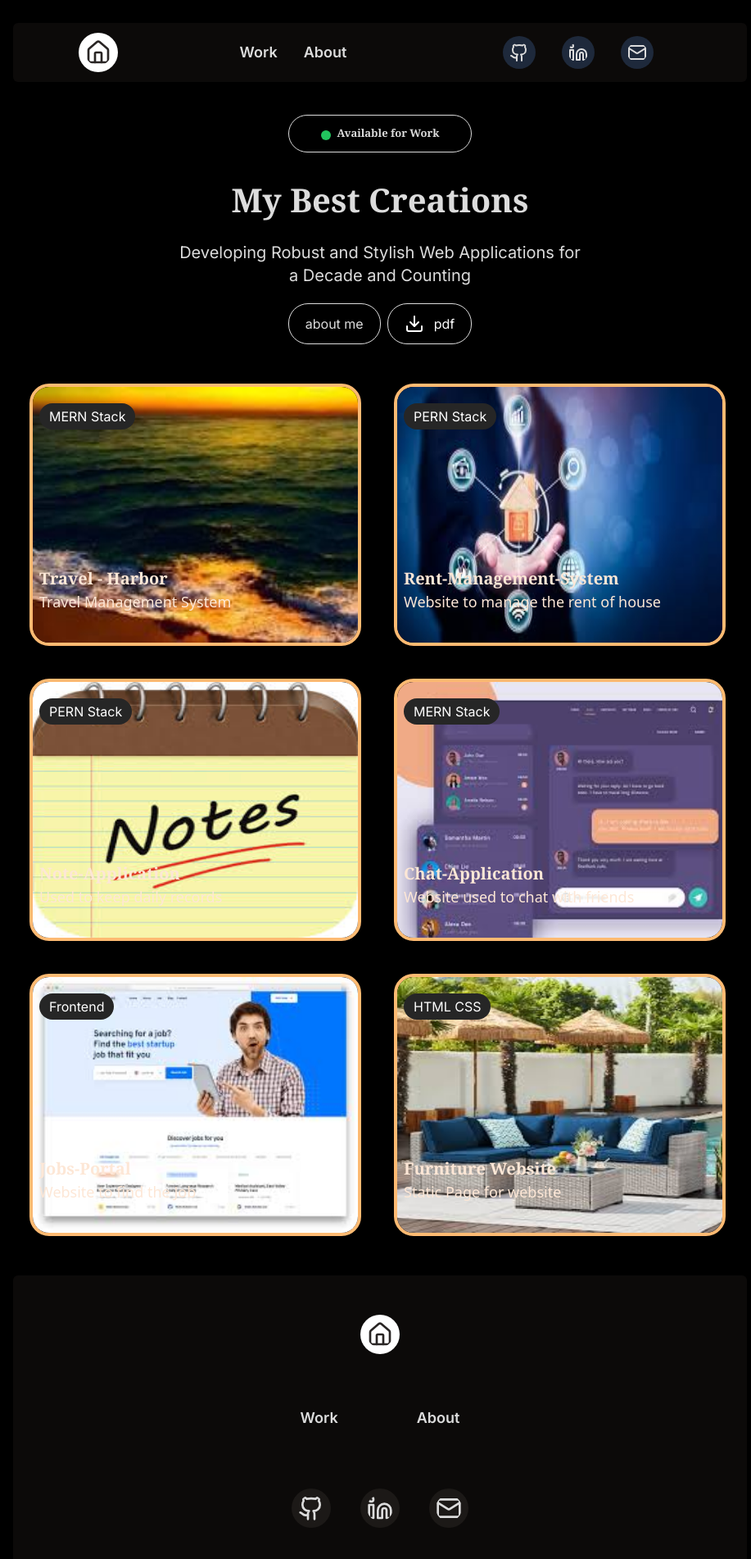
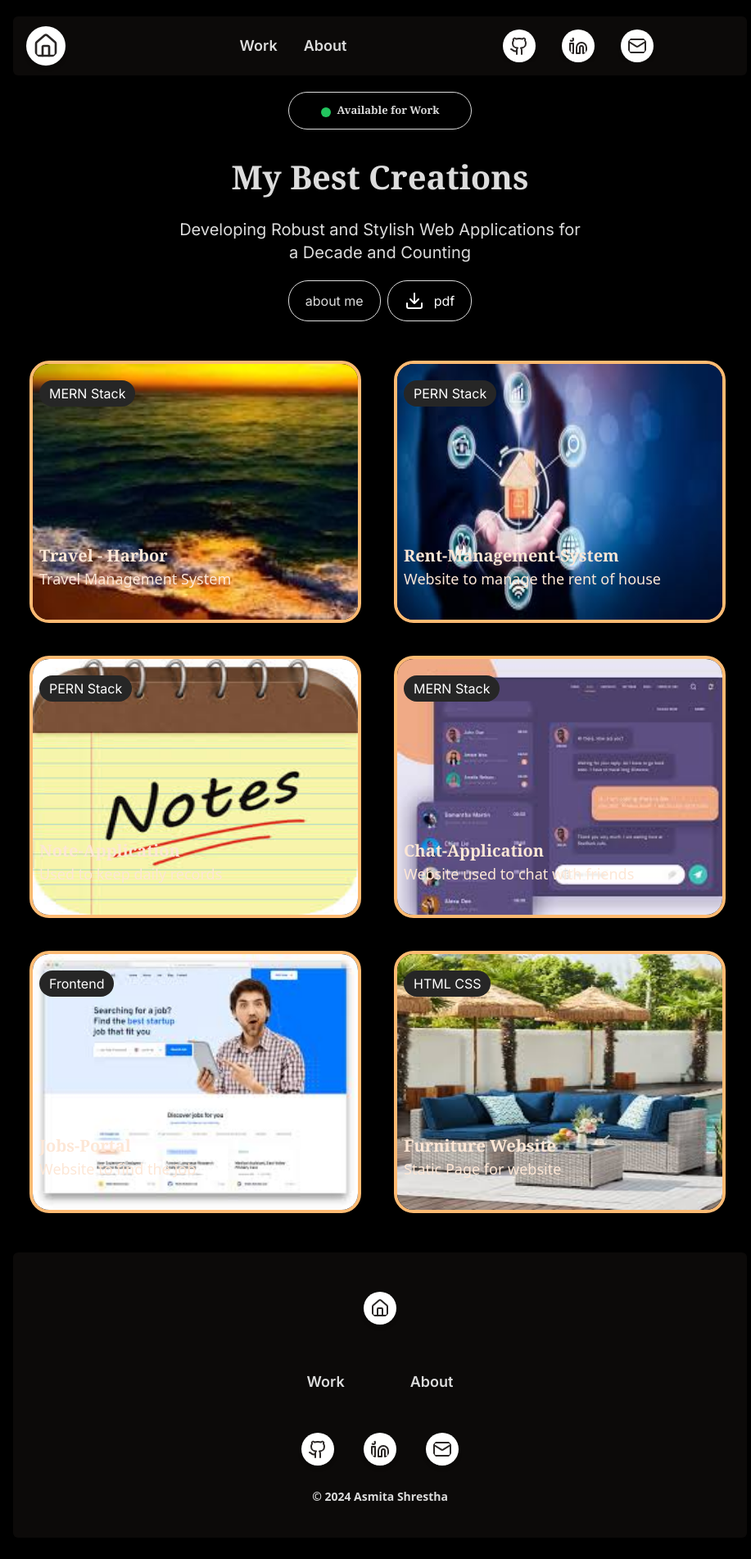
Before and after one commit to asmitashrestha/Portfolio, a Next.js app: page /works in a window 1280 px wide. Shown: the top 1902 px of the page at 82% size, without its empty margins (176-1093 px from the left). Built offline with nearby package versions, Linux system fonts and the light colour scheme.

Commit message:
update: header and footer css

```diff
--- a/src/components/Footer/Footer.tsx
+++ b/src/components/Footer/Footer.tsx
@@ -1,88 +1,100 @@
-"use client";
+// import { Github, Home, Linkedin, Mail } from "lucide-react";
+// import Link from "next/link";
 
-import { Github, Home, Linkedin, Mail, Menu } from "lucide-react";
+// export default function Footer() {
+//   return (
+//     <div className="bg-stone-950 mt-7 mx-auto max-w-sm md:max-w-4xl container relative flex flex-col overflow-hidden px-[16px] pt-3 justify-center items-center rounded-md">
+//       <Link href="/" className="flex pt-9 items-center whitespace-nowrap text-2xl font-black">
+//         <span className="mx-auto">
+//           <Home className="text-stone-800 hover:text-slate-700 bg-white h-10 w-10 p-2 rounded-full shadow-md" />
+//         </span>
+//       </Link>
+
+//       <nav aria-label="Footer Navigation" className="peer-checked:pt-8 peer-checked:max-h-60 flex max-h-0 w-full mx-auto items-center overflow-hidden transition-all lg:max-h-full flex-row py-9">
+//         <ul className="flex w-full items-center space-y-2 flex-row pt-7 justify-center lg:space-y-0">
+//           <li className="px-10">
+//             <Link className="rounded text-lg font-semibold text-gray hover:text-white transition focus:outline-none focus:ring-1 focus:ring-blue-700 focus:ring-offset-2" href="/work">
+//               Work
+//             </Link>
+//           </li>
+//           <li className="px-10">
+//             <Link className="rounded text-lg font-semibold text-gray hover:text-white transition focus:outline-none focus:ring-1 focus:ring-blue-700 focus:ring-offset-2" href="/about">
+//               About
+//             </Link>
+//           </li>
+//         </ul>
+//       </nav>
+
+//       <nav aria-label="Footer Navigation" className="peer-checked:pt-8 mx-auto peer-checked:max-h-60 flex pb-20 w-full mt-9 items-center overflow-hidden transition-all max-h-full flex-row">
+//         <ul className="flex w-full items-center flex-row justify-center space-y-0">
+//           <li className="lg:mr-9 mr-6">
+//             <Link className="rounded-full text-lg font-semibold text-gray hover:text-white transition focus:outline-none focus:ring-1 focus:ring-blue-700 focus:ring-offset-2" href="https://github.com/asmitashrestha">
+//               <Github className="bg-white text-stone-800 hover:text-gray rounded-full h-10 w-10 p-2 shadow-md" />
+//             </Link>
+//           </li>
+//           <li className="lg:mr-9 mr-6">
+//             <Link className="rounded-full text-lg font-semibold text-gray hover:text-white transition focus:outline-none focus:ring-1 focus:ring-blue-700 focus:ring-offset-2" href="https://www.linkedin.com/in/asmita-shrestha-399027217/">
+//               <Linkedin className="bg-white text-stone-800 hover:text-gray rounded-full h-10 w-10 p-2 shadow-md" />
+//             </Link>
+//           </li>
+//           <li className="">
+//             <Link className="rounded-full text-lg font-semibold text-gray hover:text-white transition focus:outline-none focus:ring-1 focus:ring-blue-700 focus:ring-offset-2" href="https://mail.google.com/mail/u/0/?tab=rm&ogbl">
+//               <Mail className="bg-white text-stone-800 hover:text-gray rounded-full h-10 w-10 p-2 shadow-md" />
+//             </Link>
+//           </li>
+//         </ul>
+//       </nav>
+//     </div>
+//   );
+// }
+
+import { Github, Home, Linkedin, Mail } from "lucide-react";
 import Link from "next/link";
-import { useState } from "react";
 
 export default function Footer() {
-  const [menuOpen, setMenuOpen] = useState(false);
-
-  const toggleMenu = () => {
-    setMenuOpen(!menuOpen);
-  };
   return (
-    <div className="bg-stone-950 mt-7 mx-auto max-w-sm md:max-w-4xl container relative  flex flex-col overflow-hidden px-[16px] pt-3  justify-center items-center rounded-md">
-      <Link
-        href="/"
-        className="flex pt-9 items-center whitespace-nowrap text-2xl
-  font-black "
-      >
-        <span className="mx-auto ">
-          <Home
-            className="text-stone-800 hover:text-slate-700
-       bg-white h-12 w-12 p-2 rounded-full"
-          />
+    <div className="bg-stone-950 mt-7 mb-5 mx-auto max-w-sm md:max-w-4xl container relative flex flex-col overflow-hidden px-[16px] pt-3 justify-center items-center rounded-md">
+      <Link href="/" className="flex pt-9 items-center whitespace-nowrap text-2xl font-black">
+        <span className="mx-auto">
+          <Home className="text-stone-800 hover:text-slate-700 bg-white h-10 w-10 p-2 rounded-full shadow-md" />
         </span>
       </Link>
 
-      <nav
-        aria-label="Header Navigation"
-        className="peer-checked:pt-8 peer-checked:max-h-60 flex max-h-0 w-full mx-auto items-center overflow-hidden transition-all  lg:max-h-full flex-row py-9"
-      >
-        <ul
-          className="flex w-full  items-center space-y-2 flex-row
-    pt-7 justify-center lg:space-y-0"
-        >
-          <li className="px-12">
-            <Link
-              className="rounded text-lg font-semibold text-gray hover:text-white transition focus:outline-none focus:ring-1 focus:ring-blue-700 focus:ring-offset-2"
-              href="/work"
-            >
+      <nav aria-label="Footer Navigation" className="peer-checked:pt-8 peer-checked:max-h-60 flex max-h-0 w-full mx-auto items-center overflow-hidden transition-all lg:max-h-full flex-row py-7">
+        <ul className="flex w-full items-center space-y-2 flex-row pt-7 justify-center lg:space-y-0">
+          <li className="px-10">
+            <Link className="rounded text-lg font-semibold text-gray hover:text-white transition focus:outline-none focus:ring-1 focus:ring-blue-700 focus:ring-offset-2" href="/work">
               Work
             </Link>
           </li>
-          <li className="px-12">
-            <Link
-              className="rounded text-lg font-semibold text-gray hover:text-white transition focus:outline-none focus:ring-1 focus:ring-blue-700 focus:ring-offset-2"
-              href="/about"
-            >
+          <li className="px-10">
+            <Link className="rounded text-lg font-semibold text-gray hover:text-white transition focus:outline-none focus:ring-1 focus:ring-blue-700 focus:ring-offset-2" href="/about">
               About
             </Link>
           </li>
         </ul>
       </nav>
 
-      <nav
-        aria-label="Header Navigation"
-        className="peer-checked:pt-8 mx-auto peer-checked:max-h-60 flex pb-20 w-full mt-9  items-center overflow-hidden transition-all  max-h-full flex-row"
-      >
-        <ul className="flex w-full  items-center flex-row justify-center space-y-0 ">
+      <nav aria-label="Footer Navigation" className="peer-checked:pt-8 mx-auto peer-checked:max-h-60 flex pb-7 w-full mt-5 items-center overflow-hidden transition-all max-h-full flex-row">
+        <ul className="flex w-full items-center flex-row justify-center space-y-0">
           <li className="lg:mr-9 mr-6">
-            <Link
-              className="rounded-full text-lg font-semibold text-gray hover:text-white transition focus:outline-none focus:ring-1 focus:ring-blue-700 focus:ring-offset-2"
-              href="https://github.com/asmitashrestha"
-            >
-              <Github className="bg-stone-900 rounded-full h-12 w-12 p-2" />
+            <Link className="rounded-full text-lg font-semibold text-gray hover:text-white transition focus:outline-none focus:ring-1 focus:ring-blue-700 focus:ring-offset-2" href="https://github.com/asmitashrestha">
+              <Github className="bg-white text-stone-800 hover:text-gray rounded-full h-10 w-10 p-2 shadow-md" />
             </Link>
           </li>
           <li className="lg:mr-9 mr-6">
-            <Link
-              className="rounded text-lg font-semibold text-gray hover:text-white transition focus:outline-none focus:ring-1 focus:ring-blue-700 focus:ring-offset-2"
-              href="https://www.linkedin.com/in/asmita-shrestha-399027217/"
-            >
-              <Linkedin className="bg-stone-900 rounded-full h-12 w-12 p-2" />
+            <Link className="rounded-full text-lg font-semibold text-gray hover:text-white transition focus:outline-none focus:ring-1 focus:ring-blue-700 focus:ring-offset-2" href="https://www.linkedin.com/in/asmita-shrestha-399027217/">
+              <Linkedin className="bg-white text-stone-800 hover:text-gray rounded-full h-10 w-10 p-2 shadow-md" />
             </Link>
           </li>
           <li className="">
-            <Link
-              className="rounded text-lg font-semibold text-gray hover:text-white transition focus:outline-none focus:ring-1 focus:ring-blue-700 focus:ring-offset-2"
-              href="https://mail.google.com/mail/u/0/?tab=rm&ogbl"
-            >
-              <Mail className="bg-stone-900 rounded-full h-12 w-12 p-2" />
+            <Link className="rounded-full text-lg font-semibold text-gray hover:text-white transition focus:outline-none focus:ring-1 focus:ring-blue-700 focus:ring-offset-2" href="https://mail.google.com/mail/u/0/?tab=rm&ogbl">
+              <Mail className="bg-white text-stone-800 hover:text-gray rounded-full h-10 w-10 p-2 shadow-md" />
             </Link>
           </li>
         </ul>
       </nav>
+      <p className="text-gray text-sm font-sans font-semibold pb-10">© 2024 Asmita Shrestha</p>
     </div>
   );
 }
--- a/src/components/Header/Header.tsx
+++ b/src/components/Header/Header.tsx
@@ -1,25 +1,18 @@
 "use client";
 
-import { Github, Home, Linkedin, Mail, Menu } from "lucide-react";
+import { Github, Home, Linkedin, Mail } from "lucide-react";
 import Link from "next/link";
-import { useState } from "react";
 
 export default function Header() {
-  const [menuOpen, setMenuOpen] = useState(false);
-
-  const toggleMenu = () => {
-    setMenuOpen(!menuOpen);
-  };
   return (
-    <div className="sticky">
-      <div className="bg-stone-950 mt-7 mx-auto max-w-sm md:max-w-4xl container relative  flex flex-col overflow-hidden px-[16px] py-3 lg:flex-row lg:items-center rounded-md">
+    <>
+      <div className="bg-stone-950 mx-auto max-w-sm md:max-w-4xl container  flex flex-col overflow-hidden px-[16px] py-3 lg:flex-row lg:items-center rounded-md sticky top-5 z-50 shadow-md">
         <Link
           href="/"
-          className="flex items-center whitespace-nowrap text-2xl
-  font-black "
+          className="flex items-center whitespace-nowrap text-2xl font-black"
         >
           <span className="mr-10 w-8">
-            <Home className="text-stone-800 hover:text-gray ml-16 bg-white h-12 w-12 p-2 rounded-full" />
+            <Home className="text-stone-800 hover:text-gray bg-white h-12 w-12 p-2 rounded-full shadow-md" />
           </span>
         </Link>
         <input type="checkbox" className="peer hidden" id="navbar-open" />
@@ -35,9 +28,9 @@ export default function Header() {
             stroke="currentColor"
           >
             <path
-              stroke-linecap="round"
-              stroke-linejoin="round"
-              stroke-width="1.5"
+              strokeLinecap="round"
+              strokeLinejoin="round"
+              strokeWidth="1.5"
               d="M4 6h16M4 12h16M4 18h16"
             ></path>
           </svg>
@@ -68,15 +61,15 @@ export default function Header() {
 
         <nav
           aria-label="Header Navigation"
-          className="peer-checked:pt-8 peer-checked:max-h-60 flex max-h-0 flex-col w-full mt-9 lg:mt-0 items-center overflow-hidden transition-all  lg:max-h-full lg:flex-row"
+          className="peer-checked:pt-8 peer-checked:max-h-60 flex max-h-0 flex-col w-full mt-9 lg:mt-0 items-center overflow-hidden transition-all lg:max-h-full lg:flex-row"
         >
-          <ul className="flex w-full justify-center flex-row items-center  lg:flex-row lg:justify-center lg:space-y-0 ">
+          <ul className="flex w-full justify-center flex-row items-center lg:flex-row lg:justify-center lg:space-y-0">
             <li className="lg:mr-8 mr-6">
               <Link
                 className="rounded-full text-lg font-semibold text-gray hover:text-white transition focus:outline-none focus:ring-1 focus:ring-blue-700 focus:ring-offset-2"
                 href="https://github.com/asmitashrestha"
               >
-                <Github className="bg-slate-800 rounded-full h-10 w-10 p-2" />
+                <Github className="bg-white text-stone-800 hover:text-gray rounded-full bg-contain h-10 w-10 p-2 shadow-md" />
               </Link>
             </li>
             <li className="lg:mr-8 mr-6">
@@ -84,7 +77,7 @@ export default function Header() {
                 className="rounded text-lg font-semibold text-gray hover:text-white transition focus:outline-none focus:ring-1 focus:ring-blue-700 focus:ring-offset-2"
                 href="https://www.linkedin.com/in/asmita-shrestha-399027217/"
               >
-                <Linkedin className="bg-slate-800 rounded-full h-10 w-10 p-2" />
+                <Linkedin className="bg-white text-stone-800 hover:text-gray rounded-full bg-contain h-10 w-10 p-2 shadow-md" />
               </Link>
             </li>
             <li className="lg:mr-8">
@@ -92,12 +85,12 @@ export default function Header() {
                 className="rounded text-lg font-semibold text-gray hover:text-white transition focus:outline-none focus:ring-1 focus:ring-blue-700 focus:ring-offset-2"
                 href="https://mail.google.com/mail/u/0/?tab=rm&ogbl"
               >
-                <Mail className="bg-slate-800 rounded-full h-10 w-10 p-2" />
+                <Mail className="bg-white text-stone-800 hover:text-gray rounded-full bg-contain h-10 w-10 p-2 shadow-md" />
               </Link>
             </li>
           </ul>
         </nav>
       </div>
-    </div>
+    </>
   );
 }
--- a/src/components/Worksdone/Worksdone.tsx
+++ b/src/components/Worksdone/Worksdone.tsx
@@ -20,6 +20,7 @@ interface WorkdoneProps {
 
 export default function Worksdone({limit}: WorkdoneProps) {
   const displayWorks = limit ? works.slice(0,limit) : works
+
   return (
     <div className="flex justify-center">
       <div className="mt-7 flex md:flex-row flex-col flex-wrap max-auto
```
